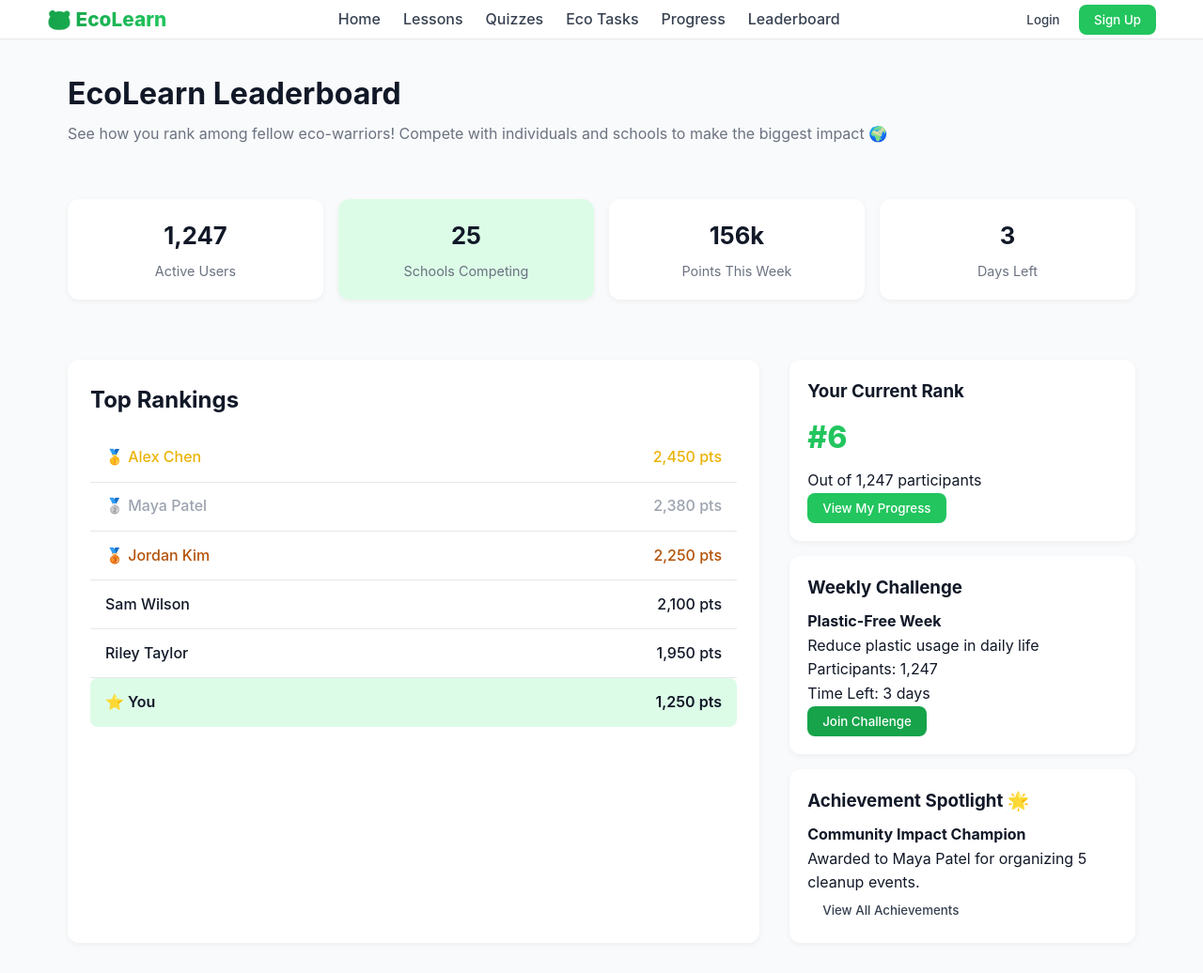
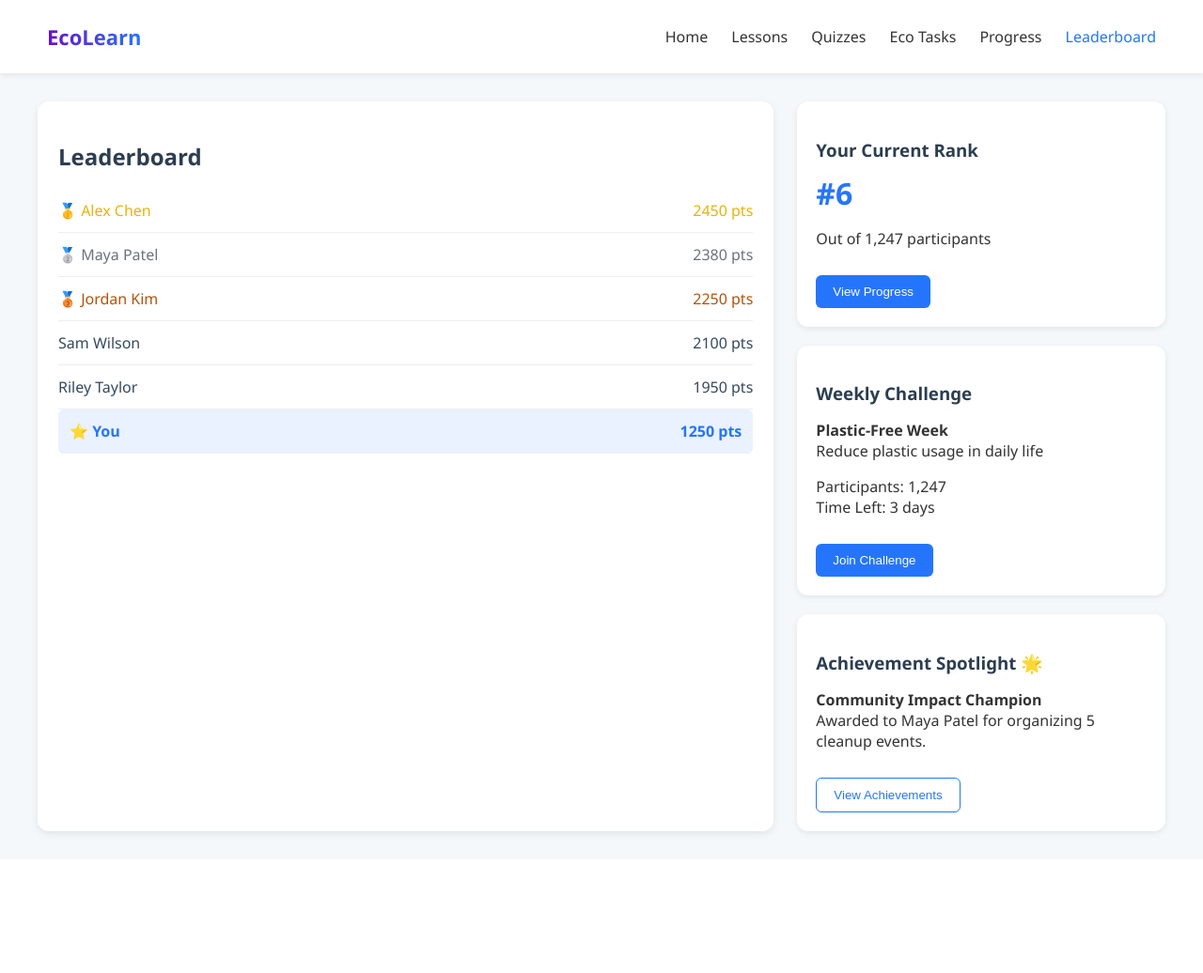
Before and after one commit to KESAV-07/ecotrack, a Flask app: page /leaderboards in a window 1280 px wide. Shown: the whole page at 94% size. After the commit the page ends 894 px from the top, so only its background shows below. Run offline with Flask 3, Linux system fonts and the light colour scheme.

Commit message:
Update leaderboards.html

```diff
--- a/templates/leaderboards.html
+++ b/templates/leaderboards.html
@@ -1,359 +1,207 @@
 <!DOCTYPE html>
 <html lang="en">
-
 <head>
   <meta charset="UTF-8" />
-  <meta name="viewport" content="width=device-width, initial-scale=1.0" />
+  <meta name="viewport" content="width=device-width, initial-scale=1.0"/>
   <title>EcoLearn • Leaderboard</title>
   <style>
-    /* ========== RESET & BASE ========== */
-    *,
-    *::before,
-    *::after {
+    body {
       margin: 0;
-      padding: 0;
-      box-sizing: border-box;
+      font-family: "Segoe UI", Tahoma, sans-serif;
+      background: #f4f8fb;
+      color: #333;
     }
 
-    body {
-      font-family: "Inter", system-ui, sans-serif;
-      background: #f9fafb;
-      color: #111827;
-      line-height: 1.6;
-    }
-
-    h1,
-    h2,
-    h3 {
-      font-weight: 700;
-      color: #111827;
-    }
-
-    button {
-      font-family: inherit;
-      cursor: pointer;
-      transition: all 0.3s ease;
-    }
-
-    /* ========== NAVBAR ========== */
+    /* NAVBAR */
     .navbar {
       background: #fff;
-      padding: 4px 50px;
+      padding: 12px 50px;
       display: flex;
       justify-content: space-between;
       align-items: center;
-      border-bottom: 1px solid #e5e7eb;
-      position: sticky;
-      top: 0;
-      z-index: 1000;
+      box-shadow: 0 2px 6px rgba(0,0,0,0.08);
     }
-
-    .brand {
-      display: flex;
-      align-items: center;
-      gap: .5rem;
-      font-weight: 800;
-      font-size: 1.3rem;
-      background: linear-gradient(90deg, #16a34a, #22c55e);
+    .logo {
+      font-weight: bold;
+      font-size: 22px;
+      background: linear-gradient(to right, #6a11cb, #2575fc);
       -webkit-background-clip: text;
       -webkit-text-fill-color: transparent;
     }
-
-    .nav-links {
+    .navbar ul {
       display: flex;
       list-style: none;
-      gap: 1.5rem;
+      gap: 25px;
+    }
+    .navbar ul li a {
+      text-decoration: none;
+      color: #333;
+      font-weight: 500;
+      transition: 0.3s;
+    }
+    .navbar ul li a.active,
+    .navbar ul li a:hover {
+      color: #2575fc;
     }
 
-    .nav-links a {
-      text-decoration: none;
-      color: #374151;
-      font-weight: 500;
-      transition: color 0.3s ease;
-    }
-
-    .nav-links a:hover {
-      color: #16a34a;
-    }
-
-    .nav-links a.active {
-      color: #22c55e;
-      font-weight: 600;
-    }
-
-    /* Buttons */
-    .btn {
-      padding: .5rem 1rem;
-      border-radius: 8px;
-      font-weight: 500;
-      border: none;
-    }
-
-    .btn-primary {
-      background: #22c55e;
-      color: #fff;
-    }
-
-    .btn-primary:hover {
-      background: #16a34a;
-    }
-
-    .btn-ghost {
-      background: transparent;
-      color: #374151;
-    }
-
-    .btn-ghost:hover {
-      background: #f3f4f6;
-    }
-
-    .btn-success {
-      background: #16a34a;
-      color: #fff;
-    }
-
-    .btn-success:hover {
-      background: #15803d;
-    }
-
-    /* ========== LAYOUT ========== */
+    /* LAYOUT */
     .container {
       display: grid;
       grid-template-columns: 2fr 1fr;
-      gap: 2rem;
-      padding: 2rem;
+      gap: 25px;
+      padding: 30px;
       max-width: 1200px;
       margin: auto;
     }
 
-    .page-header {
-      grid-column: 1 / -1;
-      margin-bottom: 1.5rem;
+    /* LEFT: Leaderboard */
+    .leaderboard {
+      background: #fff;
+      padding: 22px;
+      border-radius: 12px;
+      box-shadow: 0 3px 8px rgba(0,0,0,0.08);
+    }
+    .leaderboard h2 {
+      margin-bottom: 18px;
+      color: #2c3e50;
+    }
+    .leaderboard ul {
+      list-style: none;
+      padding: 0;
+    }
+    .leaderboard li {
+      display: flex;
+      justify-content: space-between;
+      padding: 12px 0;
+      border-bottom: 1px solid #eee;
+      font-weight: 500;
+      color: #34495e;
+    }
+    .leaderboard li.gold { color: #eab308; }
+    .leaderboard li.silver { color: #6b7280; }
+    .leaderboard li.bronze { color: #b45309; }
+    .leaderboard li.you {
+      background: #eaf1ff;
+      border-radius: 6px;
+      padding: 12px;
+      font-weight: bold;
+      color: #2575fc;
     }
 
-    .page-header h1 {
-      font-size: 2rem;
-    }
-
-    .muted {
-      color: #6b7280;
-      margin-top: .3rem;
-    }
-
-    /* ========== STATS ========== */
-    .stats-grid {
-      grid-column: 1 / -1;
-      display: grid;
-      grid-template-columns: repeat(auto-fit, minmax(200px, 1fr));
-      gap: 1rem;
-      margin-bottom: 2rem;
-    }
-
-    .stat-card {
-      background: #fff;
-      padding: 1.2rem;
-      border-radius: 12px;
-      text-align: center;
-      box-shadow: 0 2px 6px rgba(0, 0, 0, 0.05);
-      transition: transform .2s ease;
-    }
-
-    .stat-card:hover {
-      transform: translateY(-3px);
-    }
-
-    .stat-card.highlight {
-      background: #dcfce7;
-    }
-
-    .stat-value {
-      font-size: 1.6rem;
-      font-weight: 700;
-      margin-bottom: .3rem;
-    }
-
-    .stat-label {
-      font-size: .9rem;
-      color: #6b7280;
-    }
-
-    /* ========== LEADERBOARD ========== */
-    .leaderboard {
-      background: #fff;
-      padding: 1.5rem;
-      border-radius: 12px;
-      box-shadow: 0 2px 6px rgba(0, 0, 0, 0.05);
-    }
-
-    .leaderboard h2 {
-      margin-bottom: 1rem;
-    }
-
-    .ranking-list {
-      list-style: none;
-    }
-
-    .rank-item {
-      padding: .8rem 1rem;
-      border-bottom: 1px solid #e5e7eb;
-      display: flex;
-      justify-content: space-between;
-      align-items: center;
-      font-weight: 500;
-      transition: background .2s ease;
-    }
-
-    .rank-item:last-child {
-      border-bottom: none;
-    }
-
-    .rank-item:hover {
-      background: #f9fafb;
-    }
-
-    .rank-item.gold {
-      color: #eab308;
-    }
-
-    .rank-item.silver {
-      color: #9ca3af;
-    }
-
-    .rank-item.bronze {
-      color: #b45309;
-    }
-
-    .rank-item.you {
-      background: #dcfce7;
-      border-radius: 8px;
-      font-weight: 600;
-    }
-
-    /* ========== SIDEBAR ========== */
+    /* RIGHT: Sidebar */
     .sidebar {
       display: flex;
       flex-direction: column;
-      gap: 1rem;
+      gap: 20px;
+    }
+    .card {
+      background: #fff;
+      padding: 20px;
+      border-radius: 12px;
+      box-shadow: 0 2px 6px rgba(0,0,0,0.08);
+    }
+    .card h3 {
+      margin-bottom: 12px;
+      color: #2c3e50;
+    }
+    .rank-number {
+      font-size: 2rem;
+      font-weight: bold;
+      color: #2575fc;
+      margin: 12px 0;
     }
 
-    .card {
-      background: #fff;
-      padding: 1.2rem;
-      border-radius: 12px;
-      box-shadow: 0 2px 6px rgba(0, 0, 0, 0.05);
+    .btn {
+      display: inline-block;
+      margin-top: 12px;
+      padding: 10px 18px;
+      border: none;
+      border-radius: 6px;
+      font-weight: 500;
+      cursor: pointer;
+      transition: 0.3s;
     }
+    .btn-primary {
+      background: #2575fc;
+      color: #fff;
+    }
+    .btn-primary:hover { background: #1257c0; }
 
-    .card h3 {
-      margin-bottom: .5rem;
+    .btn-outline {
+      border: 1px solid #2575fc;
+      color: #2575fc;
+      background: transparent;
     }
+    .btn-outline:hover { background: #f0f4ff; }
 
-    .rank-number {
-      font-size: 2rem;
-      font-weight: 800;
-      color: #22c55e;
-      margin: .5rem 0;
-    }
-
-    /* ========== RESPONSIVE ========== */
+    /* RESPONSIVE */
     @media (max-width: 900px) {
       .container {
         grid-template-columns: 1fr;
       }
     }
-
-    @media (max-width: 600px) {
-      .nav-links {
-        display: none;
-      }
-    }
   </style>
 </head>
+<body>
 
-<body>
   <!-- NAVBAR -->
-  <nav class="navbar">
-    <div class="brand">🐼 EcoLearn</div>
-    <ul class="nav-links">
-      <li><a href="home">Home</a></li>
-      <li><a href="lessons">Lessons</a></li>
-      <li><a href="quizzes">Quizzes</a></li>
-      <li><a href="ecotasks">Eco Tasks</a></li>
-      <li><a href="progress">Progress</a></li>
-      <li><a href="leaderboards">Leaderboard</a></li>
+  <div class="navbar">
+    <div class="logo">EcoLearn</div>
+    <ul>
+      <li><a href="#">Home</a></li>
+      <li><a href="#">Lessons</a></li>
+      <li><a href="#">Quizzes</a></li>
+      <li><a href="#">Eco Tasks</a></li>
+      <li><a href="#">Progress</a></li>
+      <li><a href="#" class="active">Leaderboard</a></li>
     </ul>
-    <div>
-      <button class="btn btn-ghost">Login</button>
-      <button class="btn btn-primary">Sign Up</button>
+  </div>
+
+  <!-- MAIN CONTENT -->
+  <div class="container">
+
+    <!-- LEFT: Leaderboard -->
+    <div class="leaderboard">
+      <h2>Leaderboard</h2>
+      <ul>
+        <li class="gold"><span>🥇 Alex Chen</span><span>2450 pts</span></li>
+        <li class="silver"><span>🥈 Maya Patel</span><span>2380 pts</span></li>
+        <li class="bronze"><span>🥉 Jordan Kim</span><span>2250 pts</span></li>
+        <li><span>Sam Wilson</span><span>2100 pts</span></li>
+        <li><span>Riley Taylor</span><span>1950 pts</span></li>
+        <li class="you"><span>⭐ You</span><span>1250 pts</span></li>
+      </ul>
     </div>
-  </nav>
 
-  <!-- MAIN -->
-  <main class="container">
-    <!-- HEADER -->
-    <header class="page-header">
-      <h1>EcoLearn Leaderboard</h1>
-      <p class="muted">See how you rank among fellow eco-warriors! Compete with individuals and schools to make the
-        biggest impact 🌍</p>
-    </header>
+    <!-- RIGHT: Sidebar -->
+    <div class="sidebar">
 
-    <!-- STATS -->
-    <section class="stats-grid">
-      <div class="stat-card">
-        <div class="stat-value">1,247</div>
-        <div class="stat-label">Active Users</div>
-      </div>
-      <div class="stat-card highlight">
-        <div class="stat-value">25</div>
-        <div class="stat-label">Schools Competing</div>
-      </div>
-      <div class="stat-card">
-        <div class="stat-value">156k</div>
-        <div class="stat-label">Points This Week</div>
-      </div>
-      <div class="stat-card">
-        <div class="stat-value">3</div>
-        <div class="stat-label">Days Left</div>
-      </div>
-    </section>
-
-    <!-- LEADERBOARD -->
-    <section class="leaderboard">
-      <h2>Top Rankings</h2>
-      <ul class="ranking-list">
-        <li class="rank-item gold"><span>🥇 Alex Chen</span> <span>2,450 pts</span></li>
-        <li class="rank-item silver"><span>🥈 Maya Patel</span> <span>2,380 pts</span></li>
-        <li class="rank-item bronze"><span>🥉 Jordan Kim</span> <span>2,250 pts</span></li>
-        <li class="rank-item"><span>Sam Wilson</span> <span>2,100 pts</span></li>
-        <li class="rank-item"><span>Riley Taylor</span> <span>1,950 pts</span></li>
-        <li class="rank-item you"><span>⭐ You</span> <span>1,250 pts</span></li>
-      </ul>
-    </section>
-
-    <!-- SIDEBAR -->
-    <aside class="sidebar">
+      <!-- Your Rank -->
       <div class="card">
         <h3>Your Current Rank</h3>
         <p class="rank-number">#6</p>
         <p>Out of 1,247 participants</p>
-        <button class="btn btn-primary">View My Progress</button>
+        <button class="btn btn-primary">View Progress</button>
       </div>
 
+      <!-- Weekly Challenge -->
       <div class="card">
         <h3>Weekly Challenge</h3>
         <p><strong>Plastic-Free Week</strong><br>Reduce plastic usage in daily life</p>
-        <p>Participants: 1,247</p>
-        <p>Time Left: 3 days</p>
-        <button class="btn btn-success">Join Challenge</button>
+        <p>Participants: 1,247<br>Time Left: 3 days</p>
+        <button class="btn btn-primary">Join Challenge</button>
       </div>
 
+      <!-- Achievement -->
       <div class="card">
         <h3>Achievement Spotlight 🌟</h3>
         <p><strong>Community Impact Champion</strong><br>
-          Awarded to Maya Patel for organizing 5 cleanup events.</p>
-        <button class="btn btn-ghost">View All Achievements</button>
+        Awarded to Maya Patel for organizing 5 cleanup events.</p>
+        <button class="btn btn-outline">View Achievements</button>
       </div>
-    </aside>
-  </main>
+
+    </div>
+  </div>
+
 </body>
-
 </html>
```
